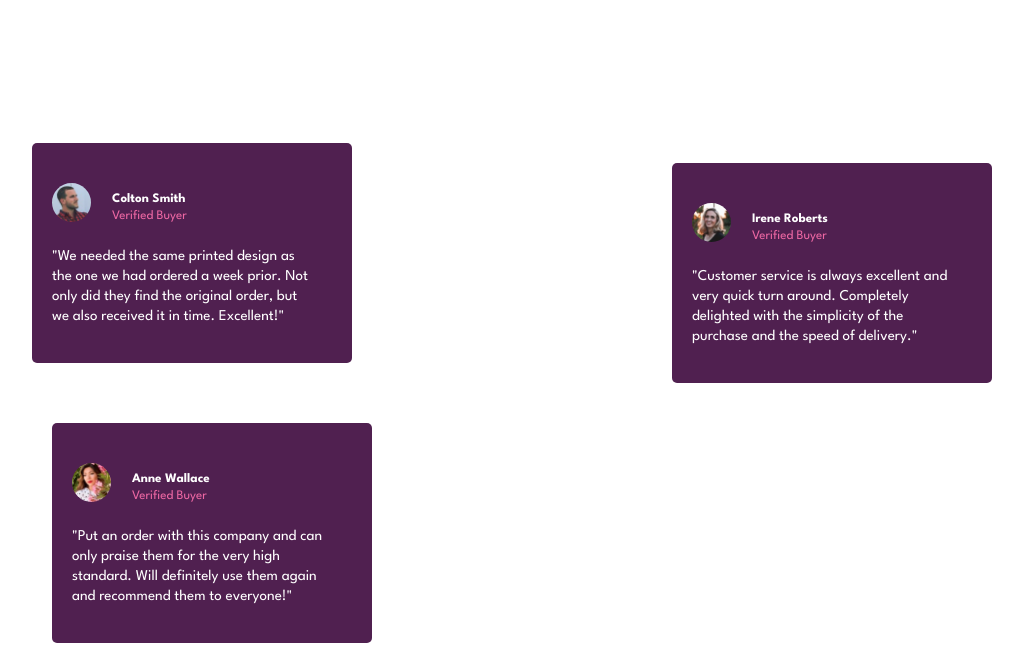
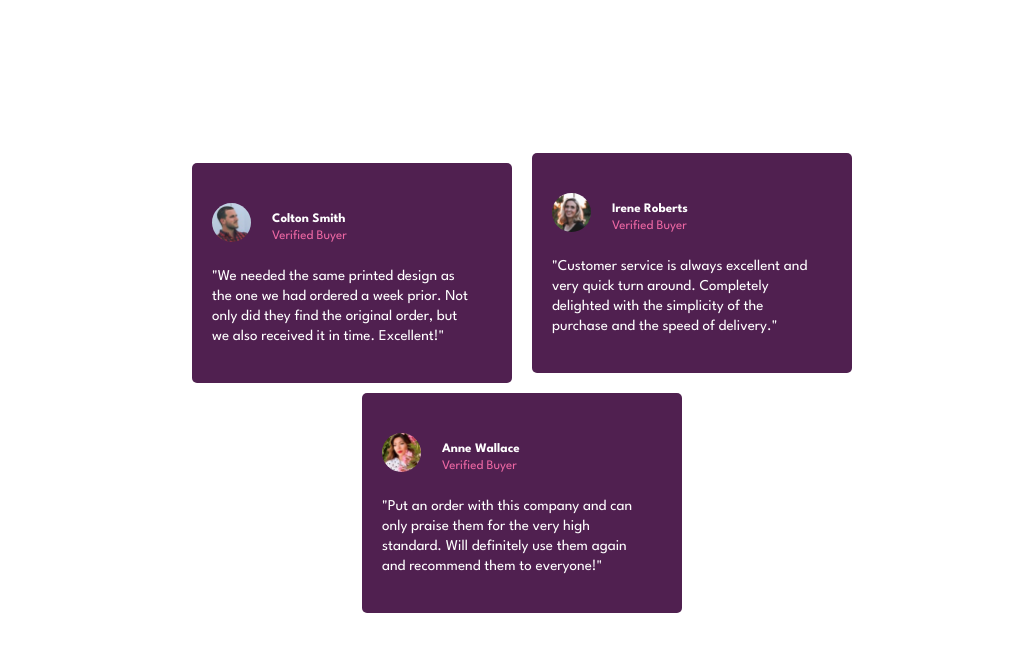
Before and after one commit to ananazario/social-proof-section, a plain HTML site: page index.html in a window 1280 px wide. Shown: the part 337-1000 px from the top of the page, without its empty margins (128-1151 px from the left). Drawn offline with Linux system fonts and the light colour scheme.

Commit message:
Resposividade, conteiner depoimentos

```diff
--- a/index.html
+++ b/index.html
@@ -83,7 +83,7 @@
     </section>
 
     <!-- DEPOIMENTOS -->
-    <section class="sessao">
+    <section class="sessao midia-sessao">
       <div class="colton-smiht">
 
           <div class="perfil">
--- a/style.css
+++ b/style.css
@@ -117,3 +117,21 @@
     font-size: 15px;
     line-height: 20px;
 }
+
+@media(max-width: 1300px){
+    .midia-sessao{
+        justify-content: center;
+    }
+
+    .colton-smiht{
+        margin: 20px 0px 0px 20px ;
+    }
+
+    .irene-robers{
+        margin: 10px 0px 0px 20px ;
+    }
+
+    .anne-wallace{
+        margin: 10px 0px 50px 20px;
+    }
+}
```
